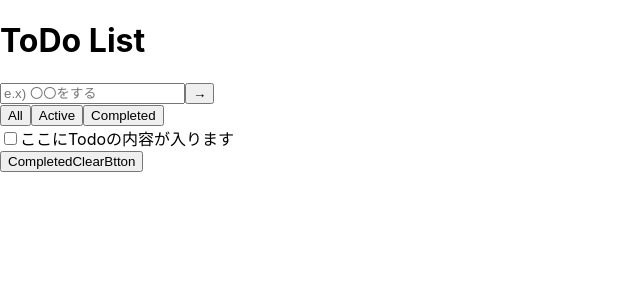
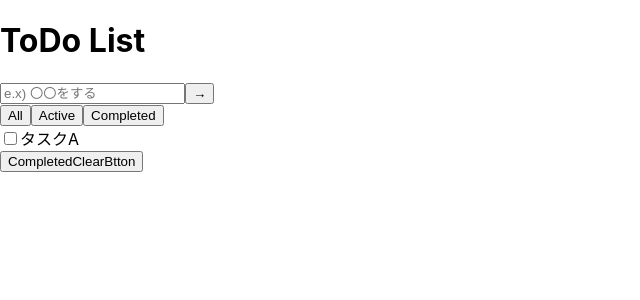
Before and after one commit to S-Yamamoto3215/react-simple-todo, a React (Create React App) app: page / in a window 1280 px wide. Shown: the top 300 px of the page, without its empty margins (0-640 px from the left). Built offline with nearby package versions, Linux system fonts and the light colour scheme.

Commit message:
TodoItem Rendering Data

```diff
--- a/src/App.tsx
+++ b/src/App.tsx
@@ -50,10 +50,22 @@ const FilteringMenu = () => {
 }
 
 const TodoItem = () => {
+  type TodoType = {
+    id: string;
+    content: string;
+    isCompleted: boolean;
+  }
+
+  const todo: TodoType = {
+    id: "1",
+    content: 'タスクA',
+    isCompleted: false,
+  }
+
   return (
     <div className='TodoItem'>
-      <input type="checkbox" name="todoItem" id="aaa" />
-      ここにTodoの内容が入ります
+      <input type="checkbox" name="todoItem" id={todo.id}  checked={todo.isCompleted} />
+      {todo.content}
     </div>
   );
 }
```
